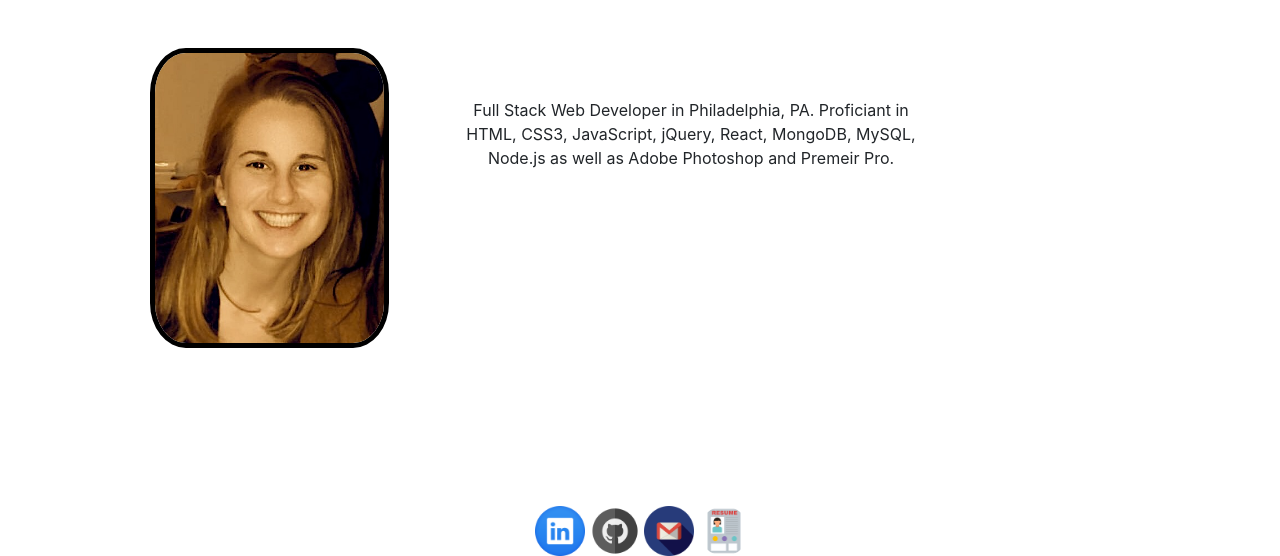
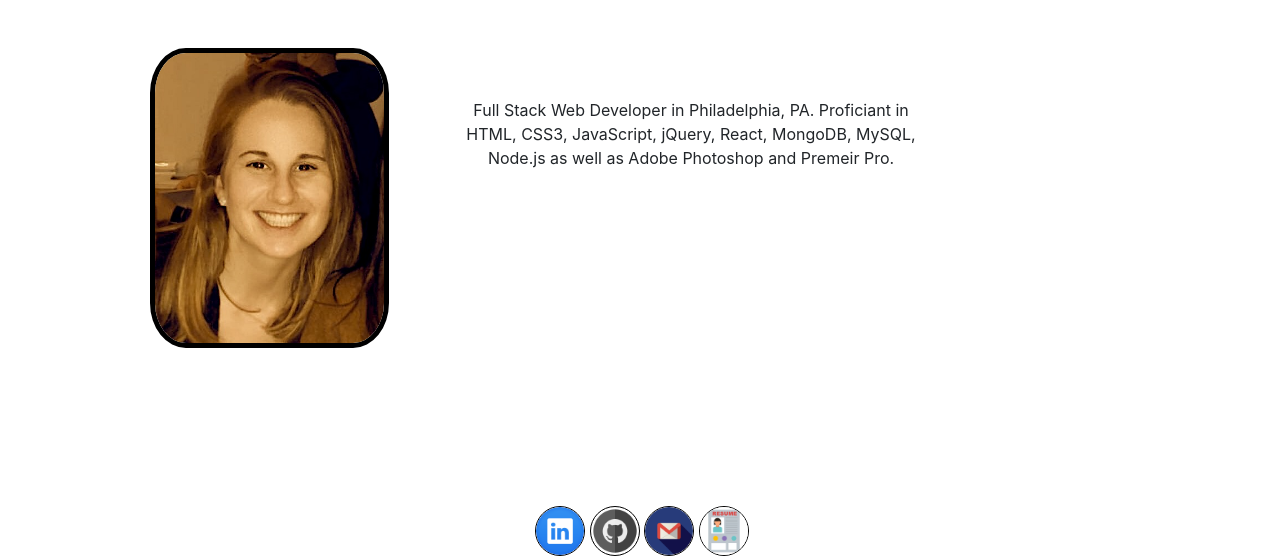
Before and after one commit to mhmeluskey/m-mportfolio, a plain HTML site: page index.html in a window 1280 px wide. Shown: the part 802-1358 px from the top of the page. Drawn offline with nearby package versions, Linux system fonts and the light colour scheme; a web font is replaced by a local one.

Commit message:
contact pics

```diff
--- a/assets/main.css
+++ b/assets/main.css
@@ -68,9 +68,7 @@ i {
 .contact-pic {
   height: 50px;
   width: 50px;
-}
-
-#resume {
+  border: solid black 1px;
   border-radius: 50%;
 }
 
```
